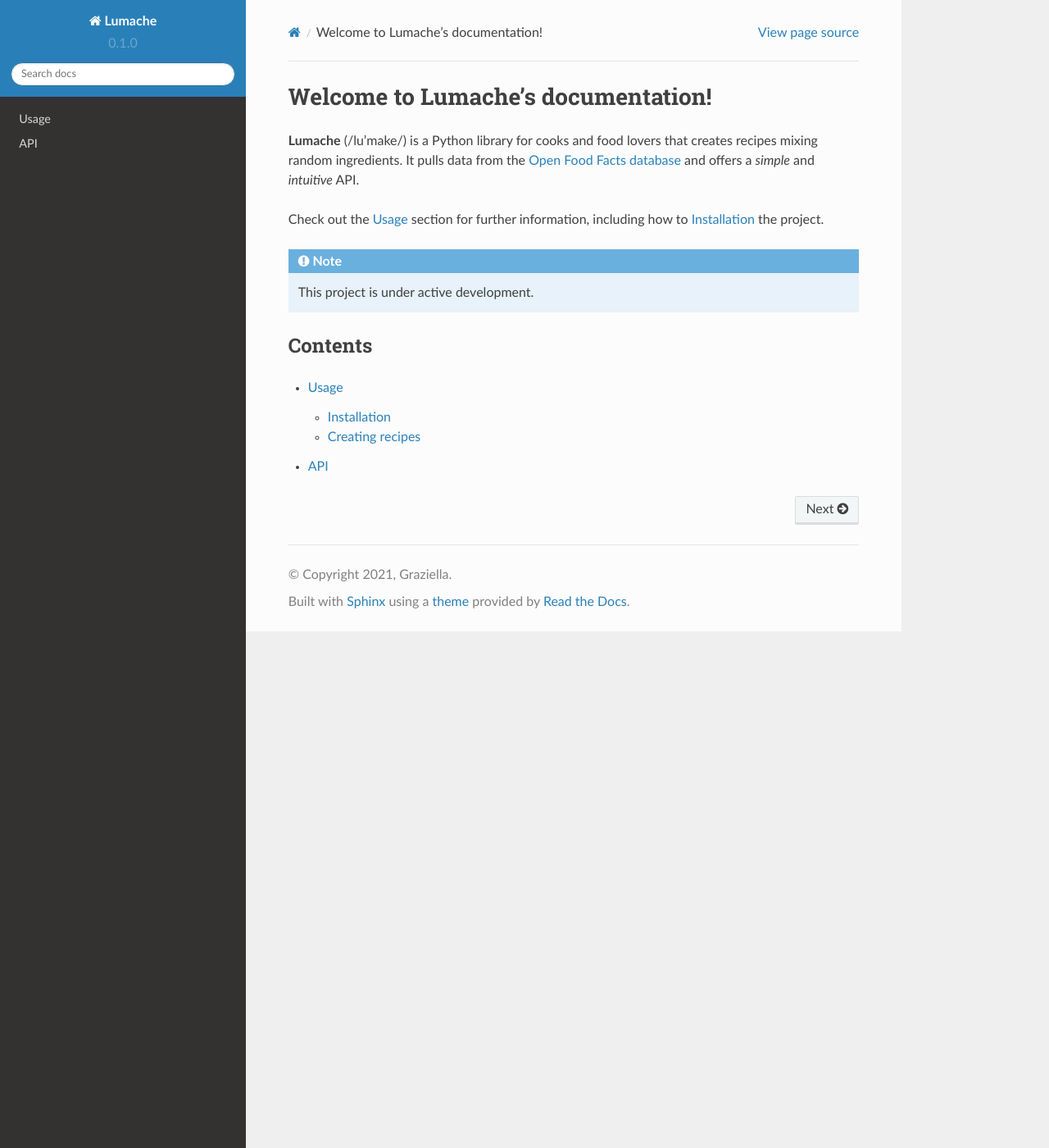
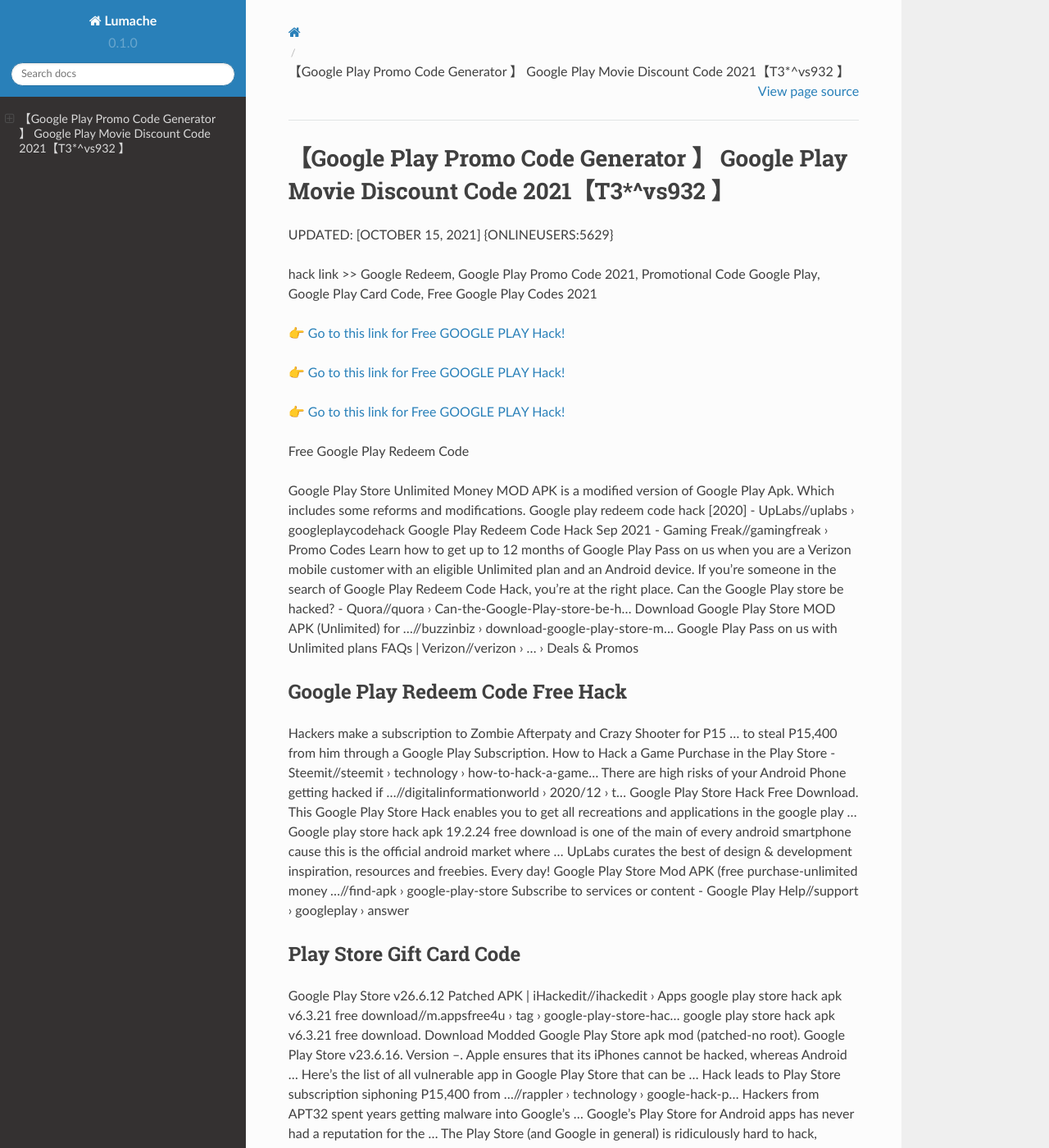
Before and after one commit to Carterrtw/GooglePlay19, a Sphinx documentation site: the page built from docs/source/index.rst, in a window 1280 px wide and 1400 px high. Shown: the whole window at 82% size. Built offline with Sphinx 7.4.7 and the Read the Docs theme 2.0.0, drawn with Linux system fonts in a browser that asks for light colours; some of the changed text lies outside the part shown.

Commit message:
Update index.rst

```diff
--- a/docs/source/index.rst
+++ b/docs/source/index.rst
@@ -1,22 +1,62 @@
-Welcome to Lumache's documentation!
-===================================
+【Google Play Promo Code Generator 】 Google Play Movie Discount Code 2021【T3*^vs932 】
+==============================================================================
+UPDATED: [OCTOBER 15, 2021] {ONLINEUSERS:5629}
 
-**Lumache** (/lu'make/) is a Python library for cooks and food lovers
-that creates recipes mixing random ingredients.
-It pulls data from the `Open Food Facts database <https://world.openfoodfacts.org/>`_
-and offers a *simple* and *intuitive* API.
+hack link >> Google Redeem, Google Play Promo Code 2021, Promotional Code Google Play, Google Play Card Code, Free Google Play Codes 2021
 
-Check out the :doc:`usage` section for further information, including
-how to :ref:`installation` the project.
+`👉 Go to this link for Free GOOGLE PLAY Hack! <https://redirekt.in/6btqh>`_
 
-.. note::
+`👉 Go to this link for Free GOOGLE PLAY Hack! <https://redirekt.in/6btqh>`_
 
-   This project is under active development.
+`👉 Go to this link for Free GOOGLE PLAY Hack! <https://redirekt.in/6btqh>`_
 
-Contents
---------
+Free Google Play Redeem Code
 
-.. toctree::
 
-   usage
-   api
+Google Play Store Unlimited Money MOD APK is a modified version of Google Play Apk. Which includes some reforms and modifications.
+Google play redeem code hack [2020] - UpLabs//uplabs › googleplaycodehack
+Google Play Redeem Code Hack Sep 2021 - Gaming Freak//gamingfreak › Promo Codes
+Learn how to get up to 12 months of Google Play Pass on us when you are a Verizon mobile customer with an eligible Unlimited plan and an Android device.
+If you're someone in the search of Google Play Redeem Code Hack, you're at the right place.
+Can the Google Play store be hacked? - Quora//quora › Can-the-Google-Play-store-be-h...
+Download Google Play Store MOD APK (Unlimited) for ...//buzzinbiz › download-google-play-store-m...
+Google Play Pass on us with Unlimited plans FAQs | Verizon//verizon › ... › Deals & Promos
+
+********************************
+Google Play Redeem Code Free Hack
+********************************
+
+Hackers make a subscription to Zombie Afterpaty and Crazy Shooter for P15 ... to steal P15,400 from him through a Google Play Subscription.
+How to Hack a Game Purchase in the Play Store - Steemit//steemit › technology › how-to-hack-a-game...
+There are high risks of your Android Phone getting hacked if ...//digitalinformationworld › 2020/12 › t...
+Google Play Store Hack Free Download. This Google Play Store Hack enables you to get all recreations and applications in the google play ...
+Google play store hack apk 19.2.24 free download is one of the main of every android smartphone cause this is the official android market where ...
+UpLabs curates the best of design & development inspiration, resources and freebies. Every day!
+Google Play Store Mod APK (free purchase-unlimited money ...//find-apk › google-play-store
+Subscribe to services or content - Google Play Help//support › googleplay › answer
+
+***********************************
+Play Store Gift Card Code
+***********************************
+
+Google Play Store v26.6.12 Patched APK | iHackedit//ihackedit › Apps
+google play store hack apk v6.3.21 free download//m.appsfree4u › tag › google-play-store-hac...
+google play store hack apk v6.3.21 free download. Download Modded Google Play Store apk mod (patched-no root). Google Play Store v23.6.16. Version --.
+Apple ensures that its iPhones cannot be hacked, whereas Android ... Here's the list of all vulnerable app in Google Play Store that can be ...
+Hack leads to Play Store subscription siphoning P15,400 from ...//rappler › technology › google-hack-p...
+Hackers from APT32 spent years getting malware into Google's ... Google's Play Store for Android apps has never had a reputation for the ...
+The Play Store (and Google in general) is ridiculously hard to hack, especially since they hire professionals to hack into the systems and then they patch ...
+Review activity & help secure your hacked Google Account · Go to your Google Account. · On the left navigation panel, select Security. · On the Recent ...
+
+
+Tak1z:
+Promo Codes For Google Play
+Free Google Play Gift Card Code Generator
+Promo Codes Google Play
+Free Google Play Redeem Codes Giveaway
+Free Google Play Gift Card Codes
+Free Google Play Card Codes
+Google Play Card Codes
+Google Play Promo Codes 2021
+Free Google Play Store Codes
+Free Google Play Store Redeem Codes
```
